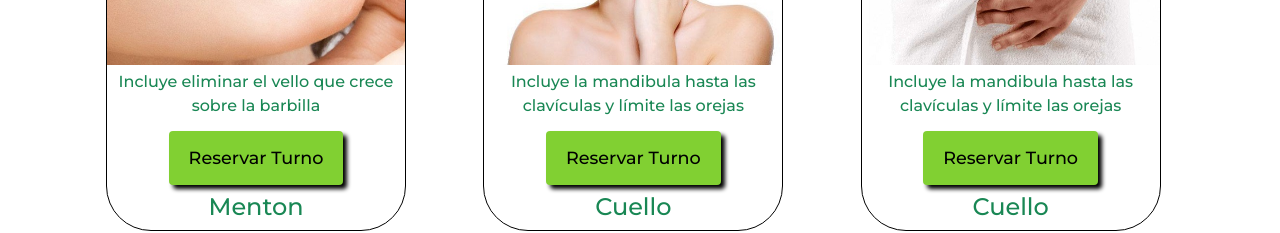
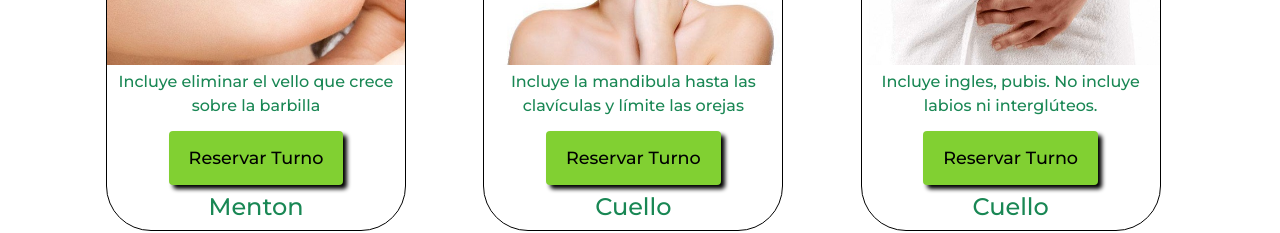
Before and after one commit to diego-allsafe/proyecto-bootstrap, a website: page pages/depilacion.html in a window 1280 px wide. Shown: the part 1262-1495 px from the top of the page. Drawn offline with nearby package versions, Linux system fonts and the light colour scheme.

Commit message:
modifique p de cavado

```diff
--- a/pages/depilacion.html
+++ b/pages/depilacion.html
@@ -275,7 +275,7 @@
               />
             </div>
             <p class="p-zonasMujer">
-              Incluye la mandibula hasta las clavículas y límite las orejas
+              Incluye ingles, pubis. No incluye labios ni interglúteos.
             </p>
             <form action="">
               <a href="contacto.html">
```
